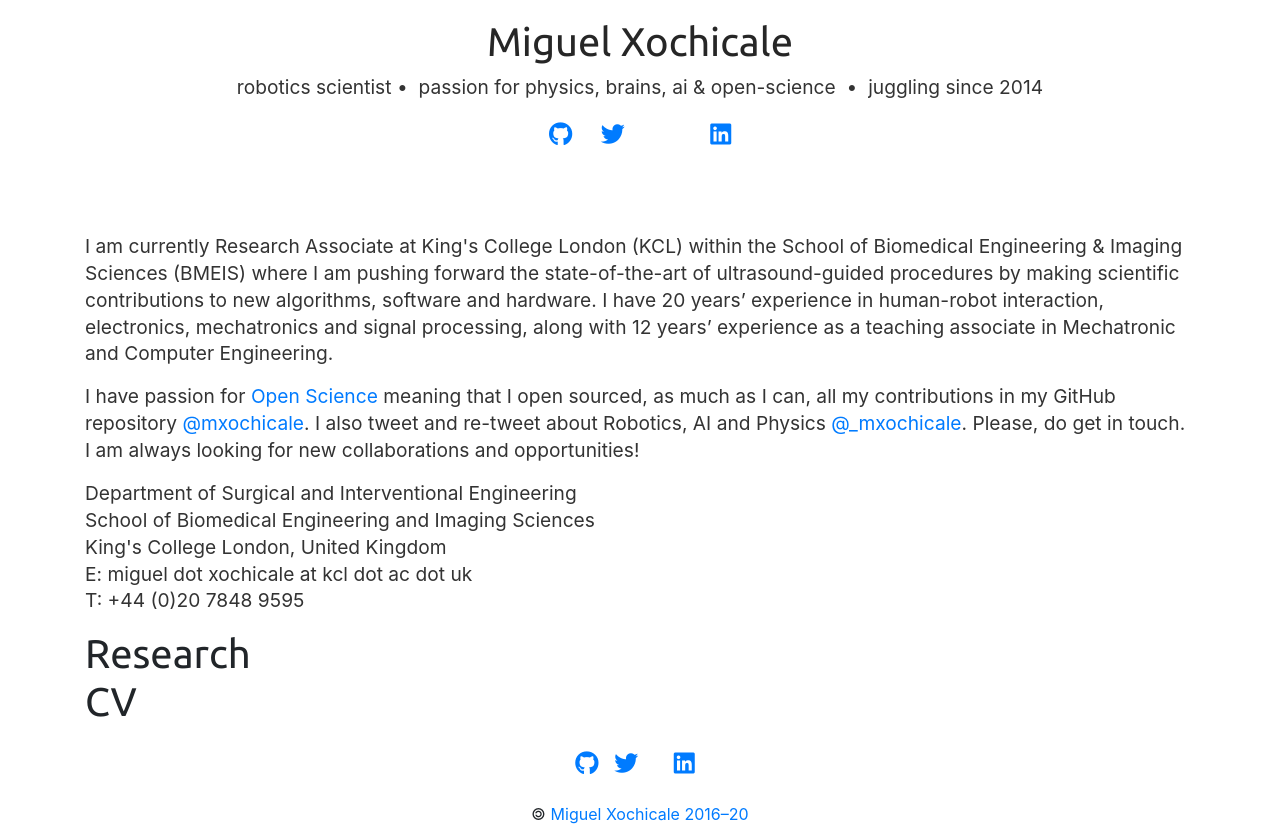
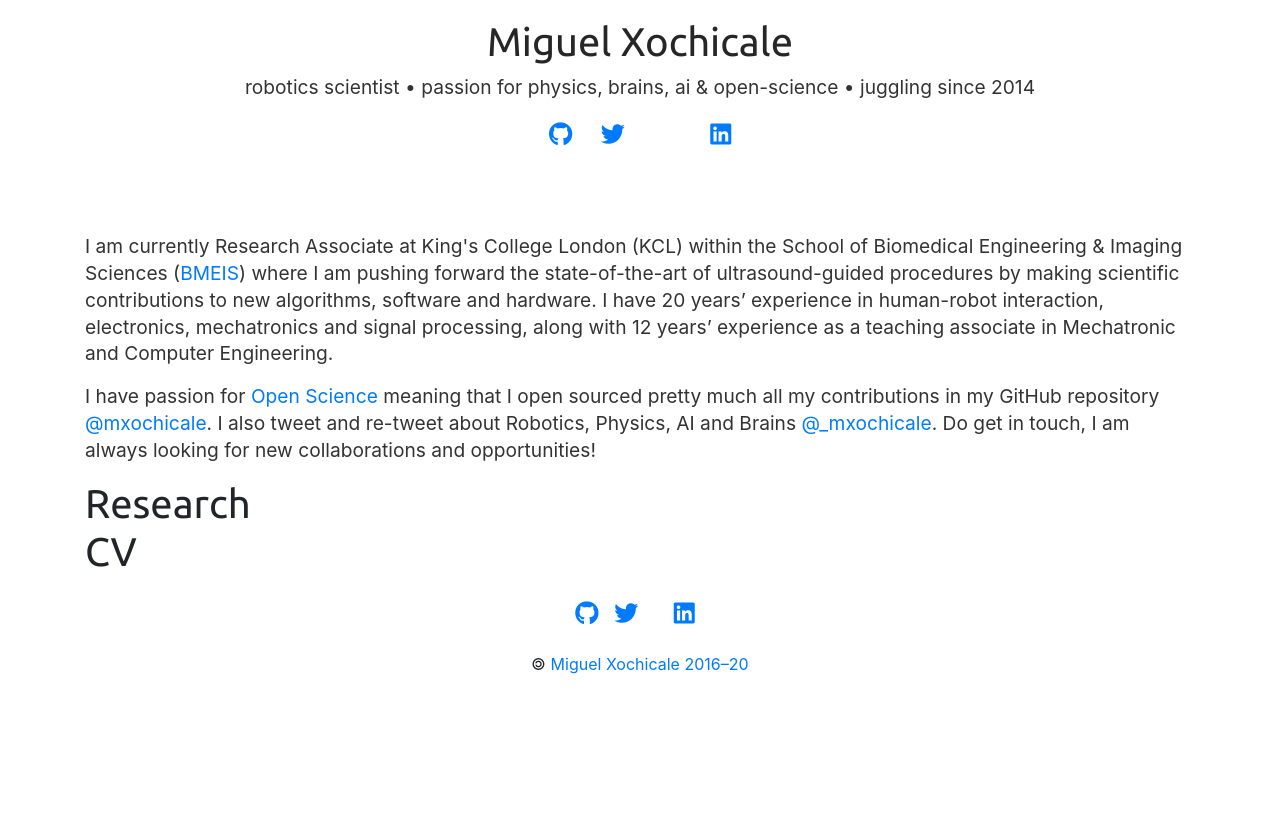
Before and after one commit to mxochicale/mxochicale.github.io, a Jekyll site: the page built from index.html, in a window 1280 px wide. Shown: the part 358-1184 px from the top of the page. Built offline with Jekyll 4.4.1, drawn with Linux system fonts in a browser that asks for light colours; nearby versions of some CDN libraries; comment, search, counter and statistics services are not loaded; a style sheet for code colours, icons or effects is not loaded; after the commit the page ends 1034 px from its top, so only the background shows below that.

Commit message:
polishes icons in publications and its dependencies; polishes me.html

```diff
--- a/_includes/css.html
+++ b/_includes/css.html
@@ -6,6 +6,8 @@
 <link rel="stylesheet" href="https://stackpath.bootstrapcdn.com/bootstrap/4.5.0/css/bootstrap.min.css" >
 
 <link rel="stylesheet" href="http://fonts.googleapis.com/css?family=PT+Sans:400,400italic,700|Abril+Fatface">
+
+<!-- https://github.com/FortAwesome/Font-Awesome -->
 <link rel="stylesheet" href="https://use.fontawesome.com/releases/v5.13.0/css/all.css">
 
 <!-- https://jpswalsh.github.io/academicons/ -->
--- a/_includes/me.html
+++ b/_includes/me.html
@@ -1,6 +1,7 @@
 <p>
 I am currently Research Associate at King's College London (KCL) within
-the School of Biomedical Engineering & Imaging Sciences (BMEIS) where
+the School of Biomedical Engineering & Imaging Sciences
+(<a href="https://www.kcl.ac.uk/bmeis">BMEIS</a>) where
 I am pushing forward the state-of-the-art of ultrasound-guided
 procedures by making scientific contributions to new algorithms,
 software and hardware.
@@ -10,16 +11,8 @@
 
 <p>
 I have passion for <a href="https://en.wikipedia.org/wiki/Open_science">Open Science</a>
-meaning that I open sourced, as much as I can, all my contributions in my GitHub repository
+meaning that I open sourced pretty much all my contributions in my GitHub repository
 <a href="https://github.com/mxochicale">@mxochicale</a>.
-I also tweet and re-tweet about Robotics, AI and Physics <a href="https://twitter.com/_mxochicale">@_mxochicale</a>.
-Please, do get in touch. I am always looking for new collaborations and opportunities!
+I also tweet and re-tweet about Robotics, Physics, AI and Brains <a href="https://twitter.com/_mxochicale">@_mxochicale</a>.
+Do get in touch, I am always looking for new collaborations and opportunities!
 </p>
-
-<p>
-Department of Surgical and Interventional Engineering<br>
-School of Biomedical Engineering and Imaging Sciences <br>
-King's College London, United Kingdom<br>
-E: miguel dot xochicale at kcl dot ac dot uk<br>
-T: +44 (0)20 7848 9595<br>
-</p>
--- a/_includes/print_research.html
+++ b/_includes/print_research.html
@@ -28,7 +28,7 @@
 
       <div class="small-icons">
       {% if pub.arxiv %}
-      <a href="{{ pub.arxiv }}" title="arXiv"><i class="ai ai-arxiv" aria-hidden="true"></i></a>
+        <a class="publication__link-item" href="{{ pub.arxiv }}" title="arXiv"><i class="ai ai-arxiv"></i> arXiv</a>
       {% endif %}
 
       {% if pub.biorxiv %}
@@ -40,7 +40,7 @@
       {% endif %}
 
       {% if pub.doi %}
-        <a href="//dx.doi.org/{{ pub.doi }}" title="DOI"><i class="ai ai-doi" aria-hidden="true"></i></a>
+        <a class="publication__link-item" href="//dx.doi.org/{{ pub.doi }}" title="DOI"><i class="ai ai-doi" aria-hidden="true"></i> doi</a>
       {% endif %}
 
       {% if pub.figshare %}
@@ -48,7 +48,7 @@
       {% endif %}
 
       {% if pub.github %}
-        <a href="//github.com/{{ pub.github }}" title="GitHub"><i class="fab fa-github"></i></a>
+        <a class="publication__link-item" href="//github.com/{{ pub.github }}" title="GitHub"><i class="fab fa-github"></i> Github</a>
       {% endif %}
 
       {% if pub.osf %}
@@ -64,12 +64,22 @@
       {% endif %}
 
       {%if pub.pdf %}
-        <a href="{{ pub.pdf }}" title="PDF"><i class="far fa-file-pdf"></i></a>
+        <a class="publication__link-item" href="{{ pub.pdf }}" title="PDF"><i class="far fa-file-pdf"></i> Full version</a>
+      {% endif %}
+
+      {%if pub.poster %}
+        <a class="publication__link-item" href="{{ pub.poster }}" title="Poster"><i class="fa fa-file-image"></i> Poster</a>
       {% endif %}
 
       {%if pub.video %}
-        <a href="{{ pub.video }}" title="Video"><i class="fas fa-video"></i></a>
+        <a class="publication__link-item" href="{{ pub.video }}" title="Video"><i class="fa fa-video"></i> Video</a>
       {% endif %}
+
+      {%if pub.slides %}
+        <a class="publication__link-item" href="{{ pub.slides }}" title="Slides"><i class="fa fa-caret-square-right"></i> Slides</a>
+      {% endif %}
+
+
 
     </div>
 
--- a/css/style.css
+++ b/css/style.css
@@ -168,9 +168,32 @@
     list-style: none;
 }
 
+
+.publication__link{
+    margin-top:5px !important;
+    margin-bottom:0px !important
+    }
+
+.publication__link-item{
+    font-size: 0.7em;
+    display:inline-block;
+    margin-right:5px;
+    margin-bottom:0px;
+    padding:0px 5px;
+    text-decoration:none;
+    border:1px solid #9ca2a6;
+    border-radius:4px;color:#7a8288
+    }
+
+.publication__link-item:hover{
+    text-decoration:none !important;
+    color:#017091
+}
+
 /*
  * References:
        https://github.com/theacodes/thea.codes/blob/master/static/style.css
        https://github.com/oliviaguest/oliviaguest.github.io/blob/master/css/style.css
        https://github.com/rodluger/rodluger.github.io/blob/master/assets/css/main_2.0.1.css
+       https://github.com/praveenv253/praveenv253.github.io/blob/master/assets/css/main.css
  */
--- a/index.html
+++ b/index.html
@@ -8,7 +8,7 @@
     <header id="header">
       <span class="avatar"><img src="/assets/images/avatar/mapx_april2016.jpg" alt="Miguel Xochicale" /></span>
        <h1>Miguel Xochicale</h1>
-        <p>robotics scientist&nbsp;•&nbsp; passion for physics, brains, ai & open-science &nbsp;•&nbsp; juggling since 2014</p>
+        <p>robotics scientist • passion for physics, brains, ai & open-science • juggling since 2014</p>
 
       <ul class="icons">
         <li>
```
Also changed, not shown: _data/publications.yml (+12 -0 lines).
